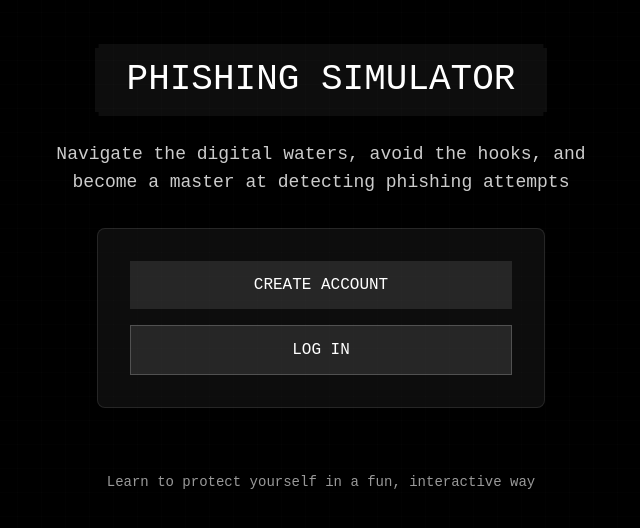
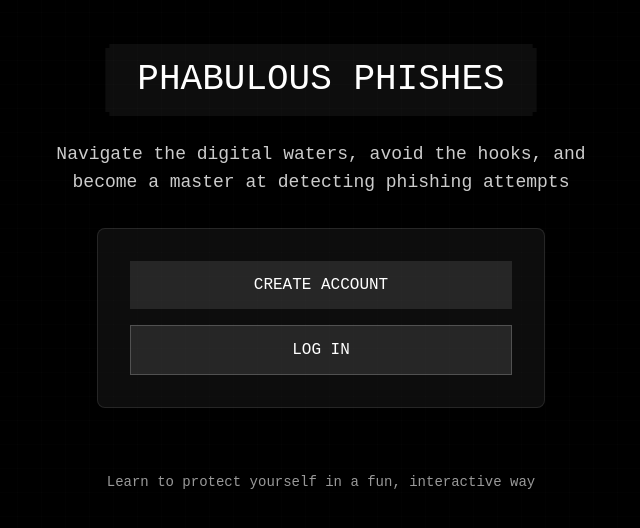
Before and after one commit to elainejiangg/hacknyu, a Next.js app in the folder app/: page / in a window 1280 px wide. Shown: the part 132-660 px from the top of the page, without its empty margins (319-959 px from the left). Built offline with nearby package versions, Linux system fonts and the light colour scheme; a web font is replaced by a local one.

Commit message:
changed title name

```diff
--- a/app/src/app/page.tsx
+++ b/app/src/app/page.tsx
@@ -12,7 +12,7 @@ export default function LandingPage() {
       <div className="relative container max-w-4xl mx-auto min-h-screen flex flex-col items-center justify-center gap-8">
         <div className="text-center space-y-6">
           <h1 className="text-4xl font-pixel pixel-corners bg-white/5 px-8 py-4 inline-block">
-            PHISHING SIMULATOR
+            PHABULOUS PHISHES
           </h1>
           <p className="text-lg font-pixel text-white/80 max-w-xl mx-auto">
             Navigate the digital waters, avoid the hooks, and become a master at
```
